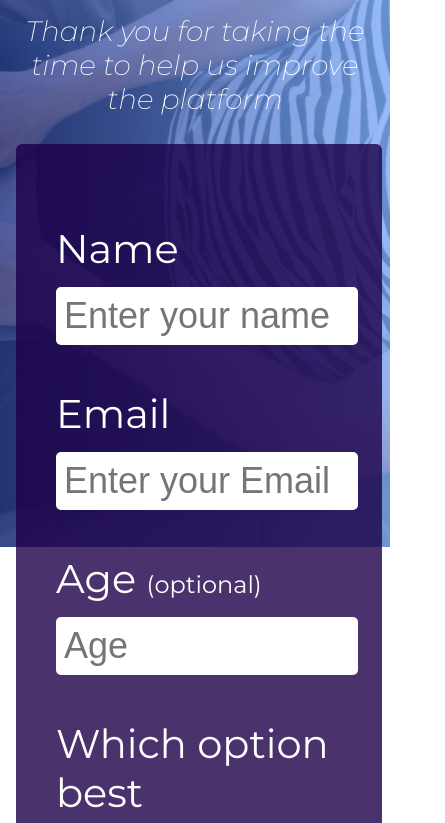
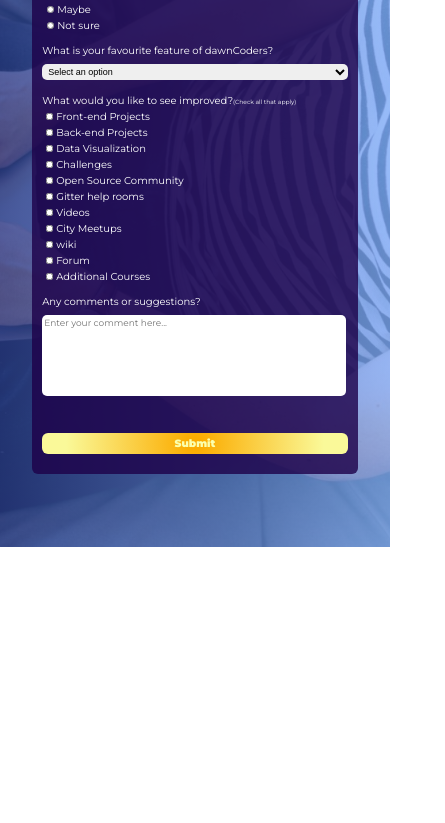
Before and after one commit to DawnRahul/survey-form, a plain HTML site: page index.html in a window 390 px wide. Shown: the part 297-1120 px from the top of the page, 445 px wide, since content can reach past the window. After the commit the page ends 844 px from the top, so only its background shows below. Drawn offline with Linux system fonts and the light colour scheme.

Commit message:
styles.css updated
@viewport is used. And resizing is done for mobile screens.

```diff
--- a/styles.css
+++ b/styles.css
@@ -92,43 +92,49 @@
 /* **************** MEDIA QUERY ************** */
 /* ******************************************* */
 
-@media screen and (max-width: 61.25rem){
+@viewport {
+	width: device-width;
+	zoom: 1.0;
+}
+
+@media screen and (max-width: 480px){
 
 	/* **************** TAG SELECTORs ************** */
 	label {
-	margin-top: 40px;
-	margin-bottom:  10px;
+	margin-top: 10px;
+	margin-bottom:  2.5px;
 	}
 	body {
-		margin: 16px;
+		margin: 4px;
 	}
 	/* **************** ID SELECTORs ************** */
 	#description {
-		font-size: 28px;
+		font-size: 7px;
 	}
 	#title {
-		font-size: 62px;
+		font-size: 15.5px;
 	}
 	#submit {
-	font-size: 42px;
-	padding: 16px;
+	font-size: 10.5px;
+	padding: 4px;
 	}
 	#survey-form {
 		width: 80%;
-		font-size: 40px;
+		font-size: 10px;
+		padding: 10px;
 	}
 
 	/* **************** CLASS SELECTORs ************** */
 	.hint {
-	font-size: 24px;
+	font-size: 6px;
 	}
 	.form-inputs {
-	font-size: 36px;
-	padding: 8px;
+	font-size: 9px;
+	padding: 2px;
 	}
 	.radio-checkbox-btn-size {
-	width: 28px;
-    height: 28px;
+	width: 7px;
+    height: 7px;
 	}
 
 
```
